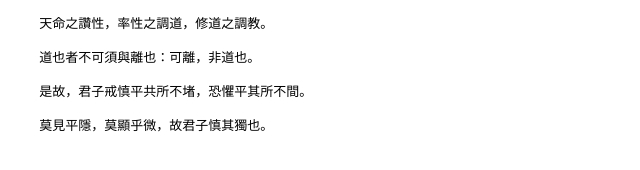
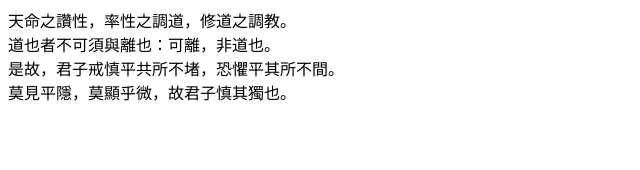
Before and after one commit to emziehery/emziehery.github.io, a plain HTML site: page exercise2.html in a window 1280 px wide. Shown: the whole page, without its empty margins (0-640 px from the left). Drawn offline with Linux system fonts and the light colour scheme.

Commit message:
Update exercise2.html

```diff
--- a/exercise2.html
+++ b/exercise2.html
@@ -1,10 +1,10 @@
 <!doctype html>
  <body>
-  <pre>
+  <div>
     天命之讚性，率性之調道，修道之調教。<br>
     道也者不可須與離也：可離，非道也。<br>
     是故，君子戒慎平共所不堵，恐懼平其所不間。<br>
     莫見平隱，莫顯乎微，故君子慎其獨也。
-  </pre>
+  </div>
  </body>
 </html>
```
